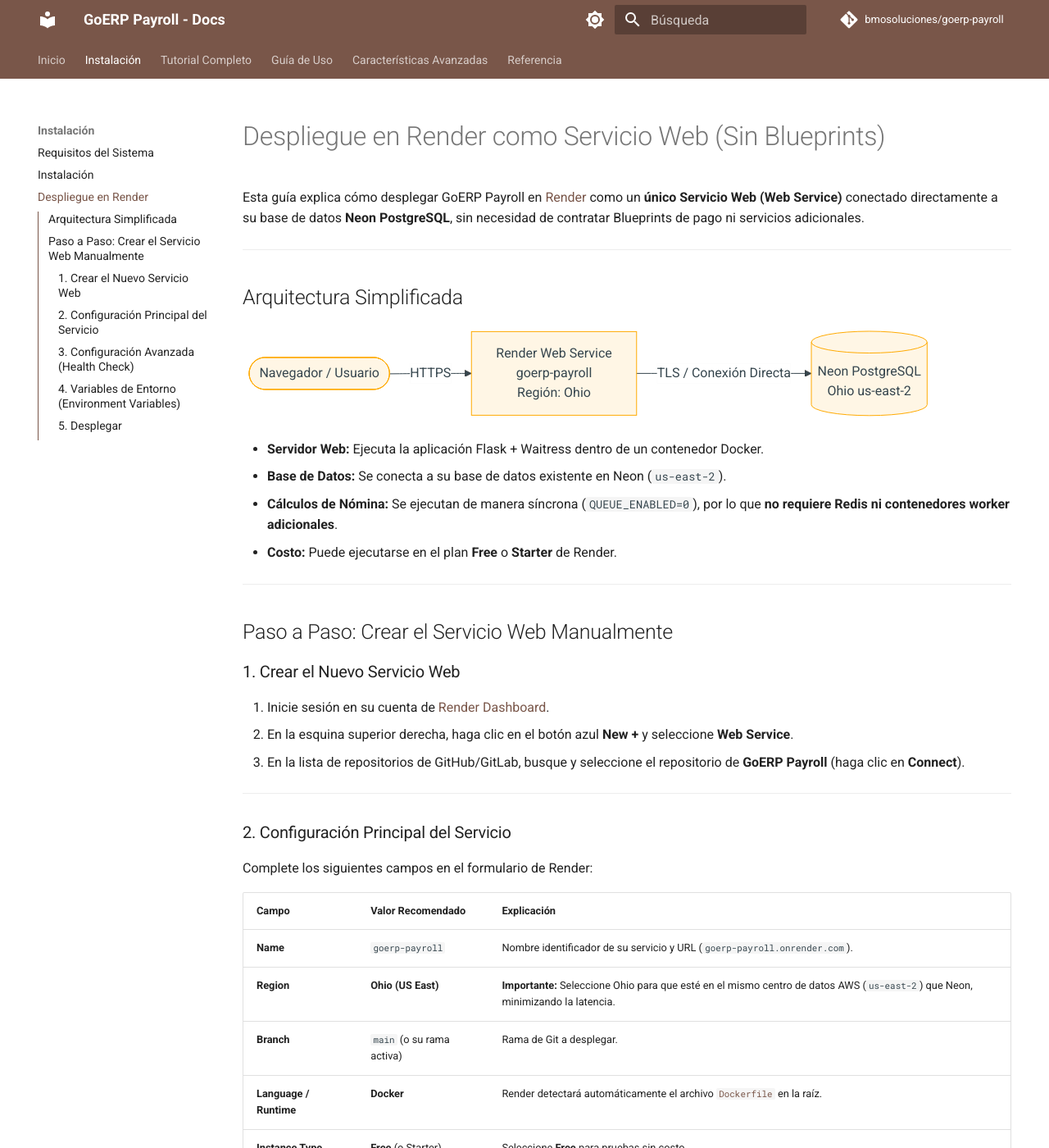
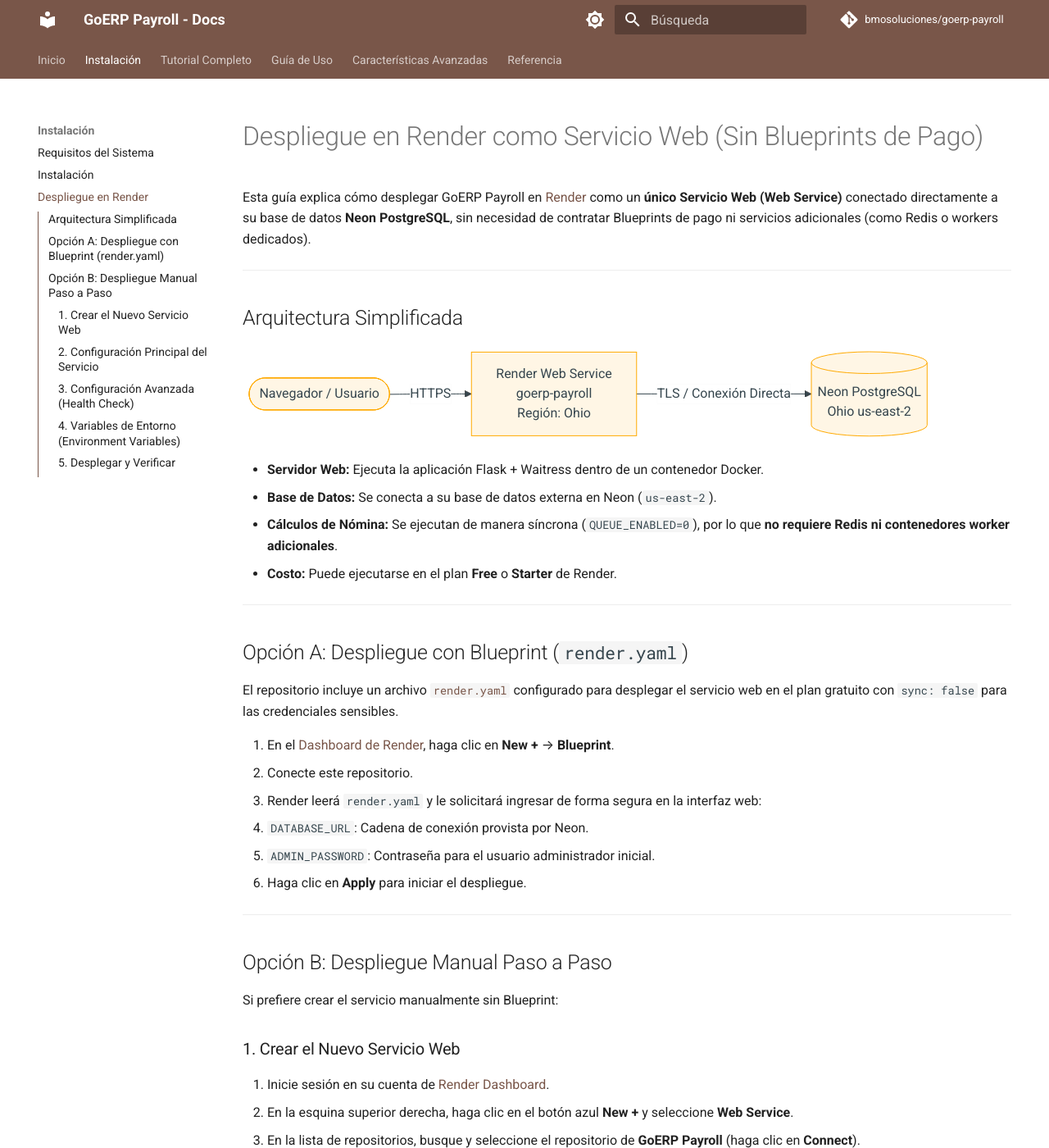
Before and after one commit to hectapia/goerp-payroll, an MkDocs documentation site: the page built from docs/instalacion/render.md, in a window 1280 px wide and 1400 px high. Shown: the whole window at 82% size. Built offline with MkDocs 1.6.1 and Material for MkDocs 9.7.7, drawn with Linux system fonts in a browser that asks for light colours; comment, search, counter and statistics services are not loaded; some of the changed text lies outside the part shown.

Commit message:
fix(security): remove hardcoded secrets and configure sync: false for Render credentials

````diff
--- a/docs/instalacion/render.md
+++ b/docs/instalacion/render.md
@@ -1,6 +1,6 @@
-# Despliegue en Render como Servicio Web (Sin Blueprints)
+# Despliegue en Render como Servicio Web (Sin Blueprints de Pago)
 
-Esta guía explica cómo desplegar GoERP Payroll en [Render](https://render.com) como un **único Servicio Web (Web Service)** conectado directamente a su base de datos **Neon PostgreSQL**, sin necesidad de contratar Blueprints de pago ni servicios adicionales.
+Esta guía explica cómo desplegar GoERP Payroll en [Render](https://render.com) como un **único Servicio Web (Web Service)** conectado directamente a su base de datos **Neon PostgreSQL**, sin necesidad de contratar Blueprints de pago ni servicios adicionales (como Redis o workers dedicados).
 
 ---
 
@@ -13,19 +13,34 @@ graph LR
 ```
 
 * **Servidor Web:** Ejecuta la aplicación Flask + Waitress dentro de un contenedor Docker.
-* **Base de Datos:** Se conecta a su base de datos existente en Neon (`us-east-2`).
+* **Base de Datos:** Se conecta a su base de datos externa en Neon (`us-east-2`).
 * **Cálculos de Nómina:** Se ejecutan de manera síncrona (`QUEUE_ENABLED=0`), por lo que **no requiere Redis ni contenedores worker adicionales**.
 * **Costo:** Puede ejecutarse en el plan **Free** o **Starter** de Render.
 
 ---
 
-## Paso a Paso: Crear el Servicio Web Manualmente
+## Opción A: Despliegue con Blueprint (`render.yaml`)
+
+El repositorio incluye un archivo [`render.yaml`](../../render.yaml) configurado para desplegar el servicio web en el plan gratuito con `sync: false` para las credenciales sensibles.
+
+1. En el [Dashboard de Render](https://dashboard.render.com), haga clic en **New +** → **Blueprint**.
+2. Conecte este repositorio.
+3. Render leerá `render.yaml` y le solicitará ingresar de forma segura en la interfaz web:
+   - `DATABASE_URL`: Cadena de conexión provista por Neon.
+   - `ADMIN_PASSWORD`: Contraseña para el usuario administrador inicial.
+4. Haga clic en **Apply** para iniciar el despliegue.
+
+---
+
+## Opción B: Despliegue Manual Paso a Paso
+
+Si prefiere crear el servicio manualmente sin Blueprint:
 
 ### 1. Crear el Nuevo Servicio Web
 
 1. Inicie sesión en su cuenta de [Render Dashboard](https://dashboard.render.com).
 2. En la esquina superior derecha, haga clic en el botón azul **New +** y seleccione **Web Service**.
-3. En la lista de repositorios de GitHub/GitLab, busque y seleccione el repositorio de **GoERP Payroll** (haga clic en **Connect**).
+3. En la lista de repositorios, busque y seleccione el repositorio de **GoERP Payroll** (haga clic en **Connect**).
 
 ---
 
@@ -53,21 +68,21 @@ Despliegue la sección **Advanced** al final de la página y configure:
 
 ### 4. Variables de Entorno (Environment Variables)
 
-En la sección **Environment Variables**, agregue las siguientes variables (haga clic en **Add Environment Variable** para cada una o use **Add from .env**):
+En la sección **Environment Variables**, agregue las siguientes variables (haga clic en **Add Environment Variable** para cada una):
 
-| Clave (Key) | Valor (Value) |
-| :--- | :--- |
-| `FLASK_ENV` | `production` |
-| `PROCESS_ROLE` | `web` |
-| `QUEUE_ENABLED` | `0` |
-| `ADMIN_USER` | `admin` |
-| `ADMIN_PASSWORD` | `NeonAdminPassword2026!` |
-| `DATABASE_URL` | `postgresql://neondb_owner:npg_CVIwn4k6ulmv@ep-damp-bread-b4fq1gik-pooler.c-6.us-east-2.aws.neon.tech/neondb?sslmode=require&channel_binding=require` |
-| `SECRET_KEY` | `goerp-secret-key-prod-2026-render-app!` *(o cualquier cadena aleatoria)* |
+| Clave (Key) | Valor (Value) | Explicación |
+| :--- | :--- | :--- |
+| `FLASK_ENV` | `production` | Entorno de ejecución productivo. |
+| `PROCESS_ROLE` | `web` | Inicia el servicio web Flask + Waitress. |
+| `QUEUE_ENABLED` | `0` | Ejecuta cálculos en modo directo/síncrono (sin Redis). |
+| `ADMIN_USER` | `admin` | Nombre de usuario inicial para la interfaz de administración. |
+| `ADMIN_PASSWORD` | *(Defina una contraseña segura)* | Contraseña que usará para iniciar sesión. |
+| `DATABASE_URL` | `postgresql://neondb_owner:<PASSWORD>@<HOST>/neondb?sslmode=require` | Cadena de conexión obtenida de su panel de Neon. |
+| `SECRET_KEY` | *(Cadena aleatoria secreta)* | Clave criptográfica para firmas de sesión Flask. |
 
 ---
 
-### 5. Desplegar
+### 5. Desplegar y Verificar
 
 1. Haga clic en el botón **Create Web Service** al final de la página.
 2. Render comenzará a compilar la imagen Docker. Durante el primer inicio, el entrypoint ejecutará automáticamente:
@@ -78,5 +93,5 @@ En la sección **Environment Variables**, agregue las siguientes variables (haga
    inicializando las tablas en su base de datos Neon.
 3. Una vez que el estado cambie a **Live**, haga clic en la URL asignada (`https://goerp-payroll-xxxx.onrender.com`).
 4. Inicie sesión con:
-   * **Usuario:** `admin`
-   * **Contraseña:** `NeonAdminPassword2026!`
+   * **Usuario:** `admin` (o el valor asignado a `ADMIN_USER`)
+   * **Contraseña:** La contraseña que configuró en `ADMIN_PASSWORD`.
--- a/render.yaml
+++ b/render.yaml
@@ -30,8 +30,8 @@ services:
       - key: ADMIN_USER
         value: admin
       - key: ADMIN_PASSWORD
-        value: NeonAdminPassword2026!
+        sync: false
       - key: DATABASE_URL
-        value: postgresql://neondb_owner:npg_CVIwn4k6ulmv@ep-damp-bread-b4fq1gik-pooler.c-6.us-east-2.aws.neon.tech/neondb?sslmode=require&channel_binding=require
+        sync: false
       - key: SECRET_KEY
         generateValue: true
````
